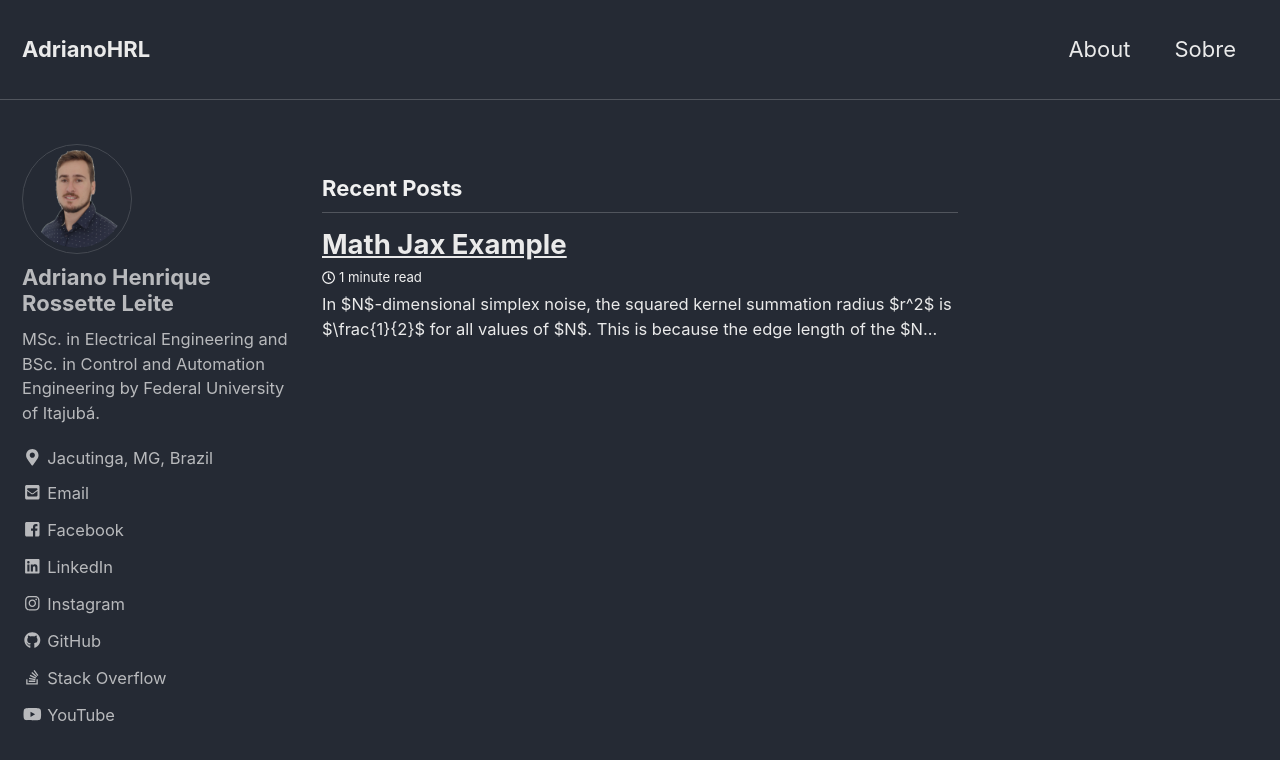
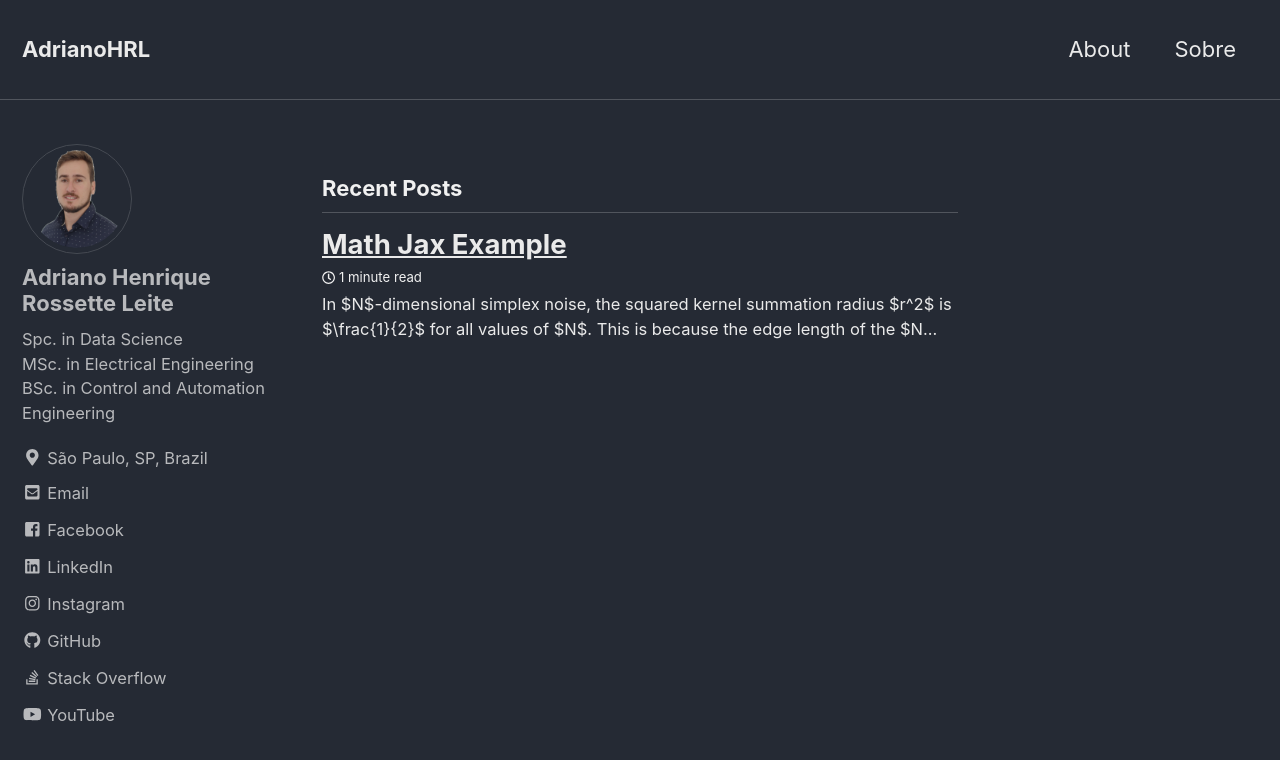
Before and after one commit to adrianohrl/adrianohrl.github.io, a Jekyll site: the page built from index.html, in a window 1280 px wide and 900 px high. Shown: the top 760 px of the window. Built offline with Jekyll 4.4.1, drawn with Linux system fonts in a browser that asks for light colours; nearby versions of some CDN libraries; the list of posts is cut into pages by our own code.

```diff
--- a/_config.yml
+++ b/_config.yml
@@ -99,8 +99,8 @@ analytics:
 author:
   name             : "Adriano Henrique Rossette Leite"
   avatar           : "/assets/logos/adrianohrl/512x512.png" # path of avatar image, e.g. "/assets/images/bio-photo.jpg"
-  bio              : "MSc. in Electrical Engineering and BSc. in Control and Automation Engineering by Federal University of Itajubá."
-  location         : "Jacutinga, MG, Brazil"
+  bio              : "Spc. in Data Science</br>MSc. in Electrical Engineering</br>BSc. in Control and Automation Engineering"
+  location         : "São Paulo, SP, Brazil"
   email            : "contact@adrianohrl.tech"
   uri              :
   home             : "http://adrianohrl.tech/" # null (default), "absolute or relative url to link to author home"
```
Also changed, not shown: _pages/csf.md (added, +19 -0 lines).
